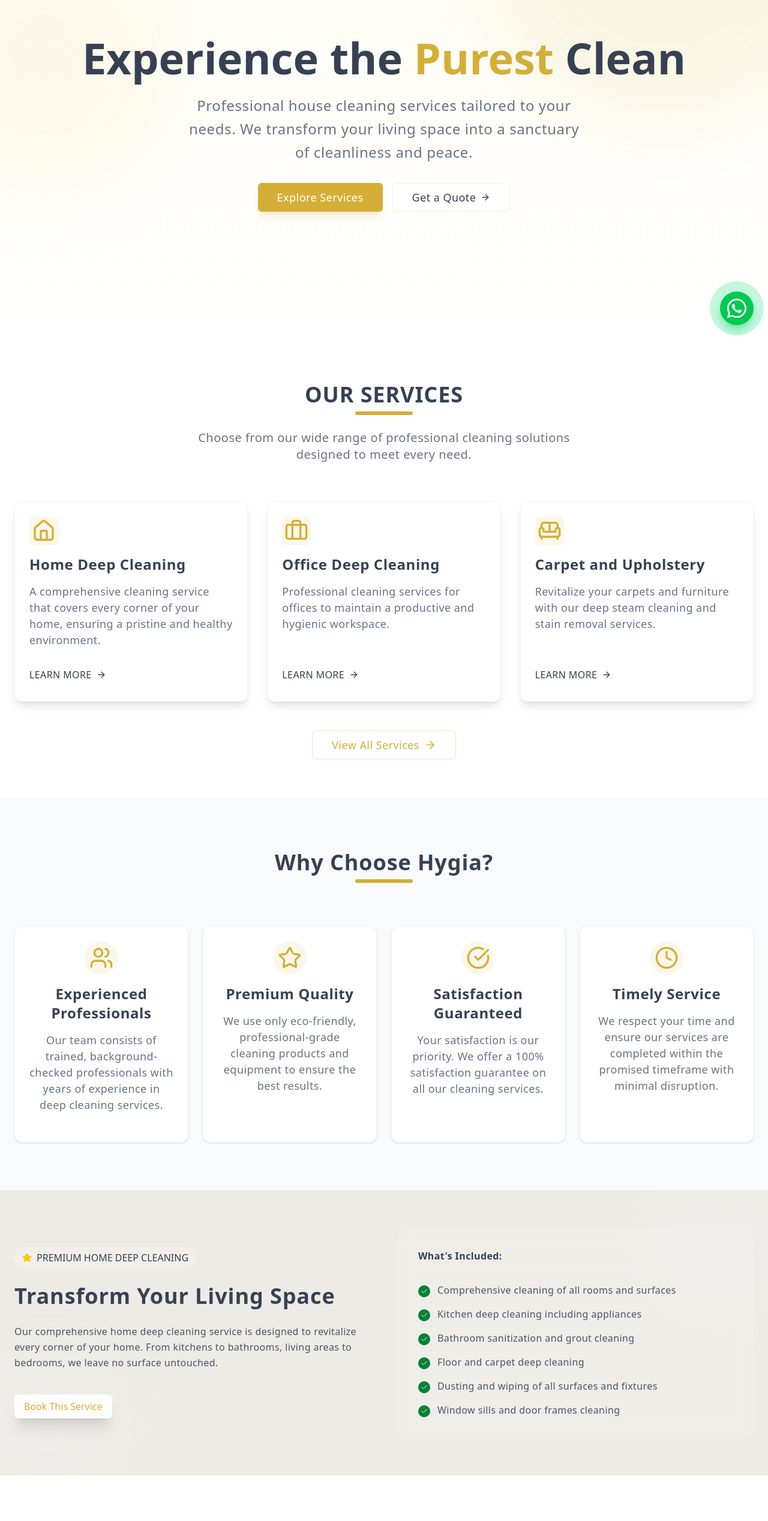
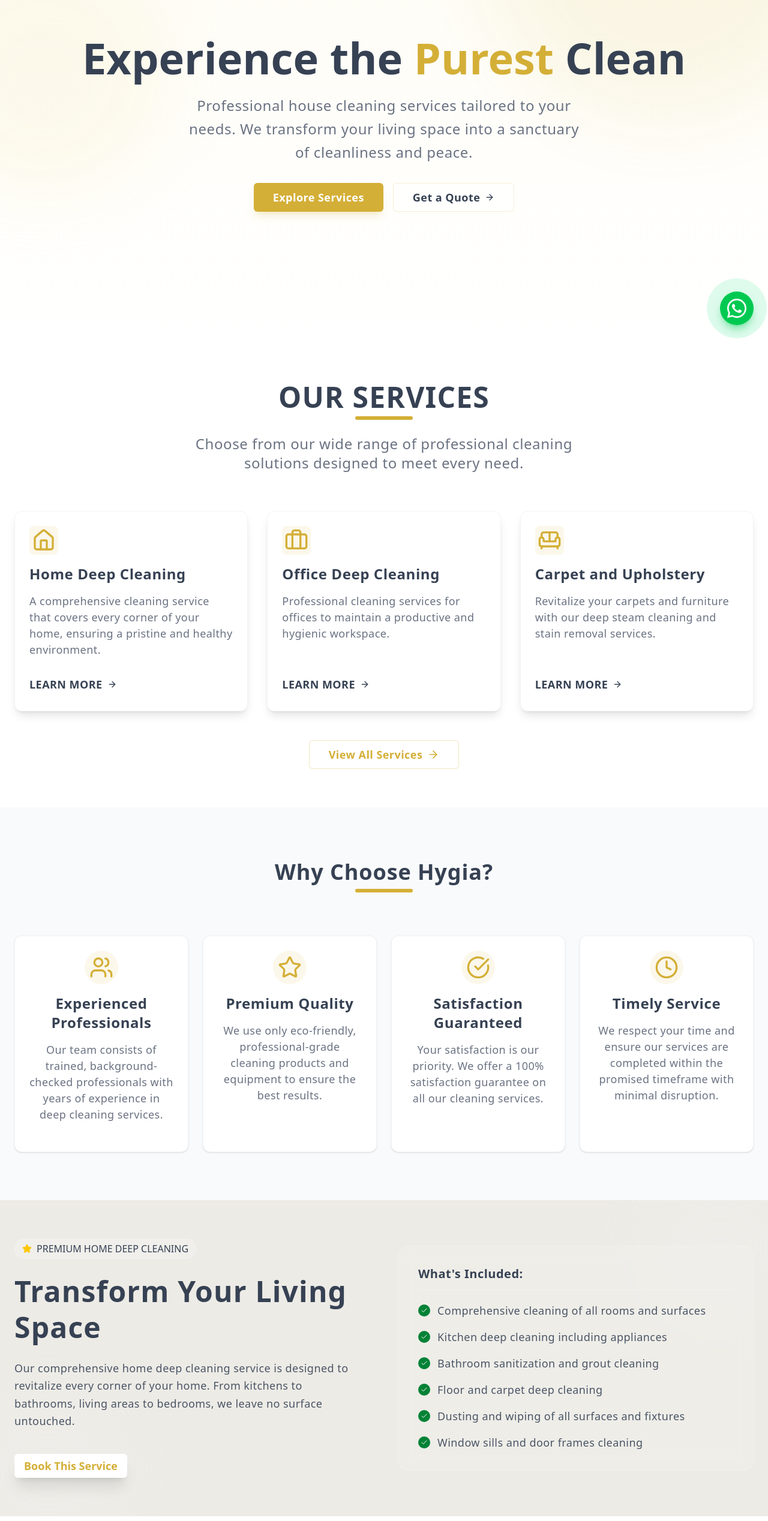
Before and after one commit to thahsree/Hygia, a Next.js app: page / in a window 1280 px wide. Shown: the part 234-2770 px from the top of the page at 60% size. Built offline with nearby package versions, Linux system fonts and the light colour scheme.

Commit message:
refractored entire app for standardize the font sizes

```diff
--- a/app/about/page.tsx
+++ b/app/about/page.tsx
@@ -47,10 +47,10 @@ export default function AboutPage() {
               <Star className="w-3.5 h-3.5 fill-primary" />
               ABOUT HYGIA
             </div>
-            <h1 className="text-6xl max-md:text-4xl max-sm:text-3xl font-heading font-bold text-gray-700 tracking-wide leading-tight">
+            <h1 className="text-4xl md:text-5xl lg:text-6xl font-heading font-bold text-gray-700 tracking-wide leading-tight">
               Hygia Team
             </h1>
-            <p className="text-2xl max-md:text-xl text-gray-600 mt-3 tracking-wide font-medium">
+            <p className="text-lg md:text-xl lg:text-2xl text-gray-600 mt-3 tracking-wide font-medium">
               Ready to Revive Your Spaces
             </p>
           </Section>
@@ -62,20 +62,20 @@ export default function AboutPage() {
         <div className="container mx-auto px-4 md:px-6">
           <div className="max-w-4xl mx-auto space-y-8">
             <Section delay={0.1}>
-              <p className="text-lg max-md:text-base text-gray-500 leading-relaxed tracking-wide">
+              <p className="text-base md:text-lg text-gray-500 leading-relaxed tracking-wide">
                 At Hygia, we specialize in revitalizing homes and businesses with top-notch deep cleaning services.
                 Our experienced team is dedicated to transforming your living and working spaces into pristine environments.
               </p>
             </Section>
             <Section delay={0.2}>
-              <p className="text-lg max-md:text-base text-gray-500 leading-relaxed tracking-wide">
+              <p className="text-base md:text-lg text-gray-500 leading-relaxed tracking-wide">
                 Founded with a mission to provide exceptional cleaning services, we combine industry expertise with
                 attention to detail to deliver results that exceed expectations. Our team undergoes rigorous training
                 and uses only the best equipment and eco-friendly products.
               </p>
             </Section>
             <Section delay={0.3}>
-              <p className="text-lg max-md:text-base text-gray-500 leading-relaxed tracking-wide">
+              <p className="text-base md:text-lg text-gray-500 leading-relaxed tracking-wide">
                 We believe that a clean environment contributes to better health, productivity, and overall well-being.
                 That's why we're committed to delivering cleaning services that not only meet but exceed your expectations.
               </p>
@@ -89,7 +89,7 @@ export default function AboutPage() {
         <div className="container mx-auto px-4 md:px-6">
           <Section>
             <div className="text-center mb-12">
-              <h2 className="text-4xl max-md:text-3xl max-sm:text-2xl font-heading font-semibold text-gray-700 mb-4 relative py-2 after:content-[''] after:block after:w-24 after:h-1.5 after:bg-primary after:mx-auto after:mt-2 after:rounded-full tracking-wide">
+              <h2 className="text-3xl md:text-4xl lg:text-5xl font-heading font-semibold text-gray-700 mb-4 relative py-2 after:content-[''] after:block after:w-24 after:h-1.5 after:bg-primary after:mx-auto after:mt-2 after:rounded-full tracking-wide">
                 What Drives Us
               </h2>
             </div>
@@ -102,10 +102,10 @@ export default function AboutPage() {
                 <div className="w-14 h-14 bg-primary/10 rounded-full flex items-center justify-center mb-5 text-primary">
                   <Target className="w-7 h-7" />
                 </div>
-                <h3 className="text-2xl max-md:text-xl font-heading font-semibold text-gray-700 mb-4 tracking-wide">
+                <h3 className="text-xl md:text-2xl lg:text-2xl font-heading font-semibold text-gray-700 mb-4 tracking-wide">
                   Our Mission
                 </h3>
-                <p className="text-lg max-md:text-base text-gray-500 tracking-wide leading-relaxed flex-grow">
+                <p className="text-base md:text-lg text-gray-500 tracking-wide leading-relaxed flex-grow">
                   To provide exceptional deep cleaning services that transform spaces and enhance the quality of life
                   for our clients, using eco-friendly products and professional expertise.
                 </p>
@@ -118,10 +118,10 @@ export default function AboutPage() {
                 <div className="w-14 h-14 bg-primary/10 rounded-full flex items-center justify-center mb-5 text-primary">
                   <Eye className="w-7 h-7" />
                 </div>
-                <h3 className="text-2xl max-md:text-xl font-heading font-semibold text-gray-700 mb-4 tracking-wide">
+                <h3 className="text-xl md:text-2xl lg:text-2xl font-heading font-semibold text-gray-700 mb-4 tracking-wide">
                   Our Vision
                 </h3>
-                <p className="text-lg max-md:text-base text-gray-500 tracking-wide leading-relaxed flex-grow">
+                <p className="text-base md:text-lg text-gray-500 tracking-wide leading-relaxed flex-grow">
                   To become the most trusted and sought-after deep cleaning service provider, recognized for our
                   commitment to excellence, reliability, and customer satisfaction.
                 </p>
--- a/app/booking/page.tsx
+++ b/app/booking/page.tsx
@@ -70,10 +70,10 @@ export default function BookingPage() {
         {/* Content */}
         <div className="relative z-10 container mx-auto px-4 md:px-6 text-center">
           <Section>
-            <h1 className="text-5xl max-md:text-4xl max-sm:text-3xl font-heading font-bold tracking-wide mb-4 text-gray-700">
+            <h1 className="text-4xl md:text-5xl lg:text-6xl font-heading font-bold tracking-wide mb-4 text-gray-700">
               Book a Service
             </h1>
-            <p className="text-xl max-md:text-lg max-sm:text-base text-gray-500 max-w-2xl mx-auto tracking-wide">
+            <p className="text-lg md:text-xl lg:text-2xl text-gray-500 max-w-2xl mx-auto tracking-wide">
               Fill in the form below and we'll get back to you shortly to confirm your booking.
             </p>
           </Section>
--- a/app/services/page.tsx
+++ b/app/services/page.tsx
@@ -42,10 +42,10 @@ export default function ServicesPage() {
         {/* Content */}
         <div className="relative z-10 container mx-auto px-4 md:px-6 text-center">
           <Section>
-            <h1 className="text-5xl max-md:text-4xl max-sm:text-3xl font-heading font-bold tracking-wide mb-4 text-gray-700">
+            <h1 className="text-4xl md:text-5xl lg:text-6xl font-heading font-bold tracking-wide mb-4 text-gray-700">
               Our Services
             </h1>
-            <p className="text-xl max-md:text-lg max-sm:text-base text-gray-500 max-w-2xl mx-auto tracking-wide">
+            <p className="text-lg md:text-xl lg:text-2xl text-gray-500 max-w-2xl mx-auto tracking-wide">
               Professional cleaning solutions for every space — delivered with care, precision, and eco-friendly products.
             </p>
           </Section>
@@ -63,14 +63,14 @@ export default function ServicesPage() {
                   <div className="w-12 h-12 bg-primary/10 rounded-lg flex items-center justify-center mb-4 group-hover:bg-primary transition-colors">
                     <Icon className="w-10 h-10 text-primary group-hover:text-primary-foreground transition-colors" />
                   </div>
-                  <h3 className="text-2xl max-md:text-xl font-heading font-semibold mb-4 text-gray-700 tracking-wide">
+                  <h3 className="text-xl md:text-2xl lg:text-2xl font-heading font-semibold mb-4 text-gray-700 tracking-wide">
                     {service.title}
                   </h3>
-                  <p className="text-lg max-md:text-base text-gray-500 mb-6 flex-grow tracking-wide leading-relaxed">
+                  <p className="text-base md:text-lg lg:text-lg text-gray-500 mb-6 flex-grow tracking-wide leading-relaxed">
                     {service.description}
                   </p>
                   <Link href={`/services/${service.slug}`}>
-                    <span className="inline-flex items-center gap-2 text-base text-gray-700 font-medium hover:text-primary transition-colors tracking-wide group-hover:translate-x-1 transition-transform">
+                    <span className="inline-flex items-center gap-2 text-base lg:text-lg text-gray-700 font-semibold hover:text-primary tracking-wide group-hover:translate-x-1 transition-transform">
                       LEARN MORE <ArrowRight className="w-4 h-4" />
                     </span>
                   </Link>
--- a/components/Assurance.tsx
+++ b/components/Assurance.tsx
@@ -19,16 +19,16 @@ export const Assurance = () => {
                 <Star className="w-4 h-4 fill-yellow-400 text-yellow-400 tracking-wide" />
                 PREMIUM HOME DEEP CLEANING
               </h3>
-              <h2 className="text-2xl md:text-4xl font-heading font-bold leading-tight tracking-wide">
+              <h2 className="text-3xl md:text-4xl lg:text-5xl font-heading font-bold leading-tight tracking-wide">
                 <span className="text-gray-700">Transform Your Living Space</span>
               </h2>
-              <p className="text-gray-600 text-base leading-relaxed max-w-xl tracking-wide">
+              <p className="text-base md:text-lg lg:text-lg text-gray-600 leading-relaxed max-w-xl tracking-wide">
                 Our comprehensive home deep cleaning service is designed to revitalize every corner of your home.
                 From kitchens to bathrooms, living areas to bedrooms, we leave no surface untouched.
               </p>
 
               <a href="tel:+919633702776">
-                <Button size="default" className="bg-white text-primary text-base hover:bg-gray-100 border-none shadow-xl mt-4">
+                <Button size="default" className="bg-white text-primary text-base lg:text-lg font-semibold hover:bg-gray-100 border-none shadow-xl mt-4">
                   Book This Service
                 </Button>
               </a>
@@ -37,7 +37,7 @@ export const Assurance = () => {
 
           <Section delay={0.2}>
             <div className="bg-white/10 backdrop-blur-md rounded-2xl p-8 border border-white/20">
-              <h3 className="text-base font-semibold mb-5 text-gray-700 border-b border-white/20 pb-3 tracking-wide">What's Included:</h3>
+              <h3 className="text-lg md:text-xl font-semibold mb-5 text-gray-700 border-b border-white/20 pb-3 tracking-wide">What's Included:</h3>
               <ul className="space-y-4">
                 {[
                   "Comprehensive cleaning of all rooms and surfaces",
@@ -51,7 +51,7 @@ export const Assurance = () => {
                     <div className="mt-1 w-5 h-5 rounded-full bg-green-700 flex items-center justify-center flex-shrink-0">
                       <Check className="w-3 h-3 text-white" />
                     </div>
-                    <span className="text-base text-gray-600 tracking-wide">{item}</span>
+                    <span className="text-base md:text-lg lg:text-lg text-gray-600 tracking-wide">{item}</span>
                   </li>
                 ))}
               </ul>
--- a/components/FAQ.tsx
+++ b/components/FAQ.tsx
@@ -14,9 +14,9 @@ export const FAQ = () => {
       <div className="container mx-auto px-4 md:px-6">
         <Section>
           <div className="text-center mb-16">
-            <h2 className="text-4xl max-md:text-3xl max-sm:text-2xl font-heading font-semibold text-gray-700 mb-4 relative py-2 after:content-[''] after:block after:w-24 after:h-1.5 after:bg-primary after:mx-auto after:mt-2 after:rounded-full tracking-wide">
+            <h2 className="text-3xl md:text-4xl lg:text-5xl font-heading font-semibold text-gray-700 mb-4 relative py-2 after:content-[''] after:block after:w-24 after:h-1.5 after:bg-primary after:mx-auto after:mt-2 after:rounded-full tracking-wide">
               Frequently Asked Questions</h2>
-            <p className="text-xl max-md:text-lg text-gray-500 max-w-2xl mx-auto tracking-wide">
+            <p className="text-lg md:text-xl lg:text-2xl text-gray-500 max-w-2xl mx-auto tracking-wide">
               Find answers to common questions about our cleaning services.
             </p>
           </div>
@@ -30,7 +30,7 @@ export const FAQ = () => {
                   onClick={() => setOpenIndex(openIndex === index ? null : index)}
                   className="w-full flex items-center justify-between p-6 text-left bg-white hover:bg-gray-50 transition-colors"
                 >
-                  <span className="text-lg font-semibold text-gray-700 tracking-wide">{faq.question}</span>
+                  <span className="text-lg md:text-xl lg:text-xl font-semibold text-gray-700 ">{faq.question}</span>
                   <ChevronDown
                     className={`w-7 h-7 text-primary transition-transform duration-300 flex-shrink-0 ${
                       openIndex === index ? "rotate-180" : ""
@@ -46,7 +46,7 @@ export const FAQ = () => {
                       transition={{ duration: 0.3 }}
                       className="overflow-hidden"
                     >
-                      <div className="p-6 py-2 text-lg text-gray-500 bg-white border-t border-gray-100 tracking-wide">
+                      <div className="p-6 py-2 text-base md:text-lg text-gray-500 bg-white border-t border-gray-100 ">
                         {faq.answer}
                       </div>
                     </motion.div>
--- a/components/Hero.tsx
+++ b/components/Hero.tsx
@@ -14,13 +14,13 @@ export const Hero = () => {
 
       <div className="container mx-auto px-4 md:px-6 relative z-10 text-center">
         <Section delay={0.1}>
-          <h1 className="text-7xl max-md:text-5xl max-sm:text-4xl font-heading font-bold tracking-normal text-gray-700 mb-6">
+          <h1 className="text-4xl md:text-5xl lg:text-7xl font-heading font-bold tracking-normal text-gray-700 mb-6">
             Experience the <span className="text-primary">Purest</span> Clean
           </h1>
         </Section>
 
         <Section delay={0.2}>
-          <p className="text-2xl max-md:text-xl max-sm:text-lg text-gray-500 max-w-2xl mx-auto mb-8 leading-relaxed tracking-wide">
+          <p className="text-lg md:text-xl lg:text-2xl text-gray-500 max-w-2xl mx-auto mb-8 leading-relaxed tracking-wide">
             Professional house cleaning services tailored to your needs.
             We transform your living space into a sanctuary of cleanliness and peace.
           </p>
@@ -29,12 +29,12 @@ export const Hero = () => {
         <Section delay={0.3}>
           <div className="flex flex-col sm:flex-row items-center justify-center gap-4">
             <Link href="/services">
-              <Button size="lg" className="h-12 px-8 text-lg max-sm:text-base bg-primary hover:bg-primary/90 transition-all hover:scale-105 shadow-lg shadow-primary/20 tracking-wide">
+              <Button size="lg" className="h-12 px-8 text-base lg:text-lg font-semibold bg-primary hover:bg-primary/90 transition-all hover:scale-105 shadow-lg shadow-primary/20 tracking-wide">
                 Explore Services
               </Button>
             </Link>
             <Link href="/booking">
-              <Button size="lg" variant="outline" className="h-12 px-8 text-gray-700 text-lg max-sm:text-base border-primary/20 hover:bg-secondary/50 hover:text-primary hover:border-primary transition-all bg-white/50 backdrop-blur-sm tracking-wide">
+              <Button size="lg" variant="outline" className="h-12 px-8 text-gray-700 text-base lg:text-lg font-semibold border-primary/20 hover:bg-secondary/50 hover:text-primary hover:border-primary transition-all bg-white/50 backdrop-blur-sm tracking-wide">
                 Get a Quote <ArrowRight className="ml-2 w-4 h-4" />
               </Button>
             </Link>
--- a/components/ServiceCard.tsx
+++ b/components/ServiceCard.tsx
@@ -26,10 +26,10 @@ export const ServiceCard = ({ title, description, slug, iconName }: ServiceCardP
       <div className="w-12 h-12 bg-primary/10 rounded-lg flex items-center justify-center mb-4 group-hover:bg-primary transition-colors">
         <Icon className="w-10 h-10 text-primary group-hover:text-primary-foreground transition-colors" />
       </div>
-        <h3 className="text-2xl max-md:text-xl font-heading font-semibold mb-4 max-md:mb-2 text-gray-700 tracking-wide">{title}</h3>
-      <p className="text-lg max-md:text-base text-gray-500 mb-6 flex-grow tracking-wide leading-[1.5]">{description}</p>
+        <h3 className="text-xl md:text-2xl lg:text-2xl font-heading font-semibold mb-4 max-md:mb-2 text-gray-700 tracking-wide">{title}</h3>
+      <p className="text-base md:text-lg lg:text-lg text-gray-500 mb-6 flex-grow tracking-wide leading-[1.5]">{description}</p>
       <Link href={`/services/${slug}`}>
-        <Button variant="ghost" className="text-base max-md:text-sm text-gray-700 p-0 hover:bg-transparent hover:text-primary gap-2 group-hover:translate-x-1 transition-transform tracking-wide">
+        <Button variant="ghost" className="text-base lg:text-lg font-semibold text-gray-700 p-0 hover:bg-transparent hover:text-primary gap-2 group-hover:translate-x-1 transition-transform tracking-wide">
           LEARN MORE <ArrowRight className="w-4 h-4" />
         </Button>
       </Link>
--- a/components/Services.tsx
+++ b/components/Services.tsx
@@ -13,10 +13,10 @@ export const Services = () => {
       <div className="container mx-auto px-4 md:px-6 py-16">
         <Section>
           <div className="text-center mb-16">
-            <h2 className="text-4xl max-md:text-3xl max-sm:text-2xl font-heading font-semibold text-gray-700 mb-4 relative py-2 after:content-[''] after:block after:w-24 after:h-1.5 after:bg-primary after:mx-auto after:mt-2 after:rounded-full tracking-wide">
+            <h2 className="text-3xl md:text-4xl lg:text-5xl font-heading font-semibold text-gray-700 mb-4 relative py-2 after:content-[''] after:block after:w-24 after:h-1.5 after:bg-primary after:mx-auto after:mt-2 after:rounded-full tracking-wide">
               OUR SERVICES
             </h2>
-            <p className="text-xl max-md:text-lg text-gray-500 max-w-2xl mx-auto tracking-wide">
+            <p className="text-lg md:text-xl lg:text-2xl text-gray-500 max-w-2xl mx-auto tracking-wide">
               Choose from our wide range of professional cleaning solutions designed to meet every need.
             </p>
           </div>
@@ -41,7 +41,7 @@ export const Services = () => {
               <Button
                 size="lg"
                 variant="outline"
-                className="h-12 px-8 text-lg border-primary/30 text-primary hover:bg-primary hover:text-primary-foreground transition-all tracking-wide gap-2"
+                className="h-12 px-8 text-base lg:text-lg font-semibold border-primary/30 text-primary hover:bg-primary hover:text-primary-foreground transition-all tracking-wide gap-2"
               >
                 View All Services <ArrowRight className="w-5 h-5" />
               </Button>
```
